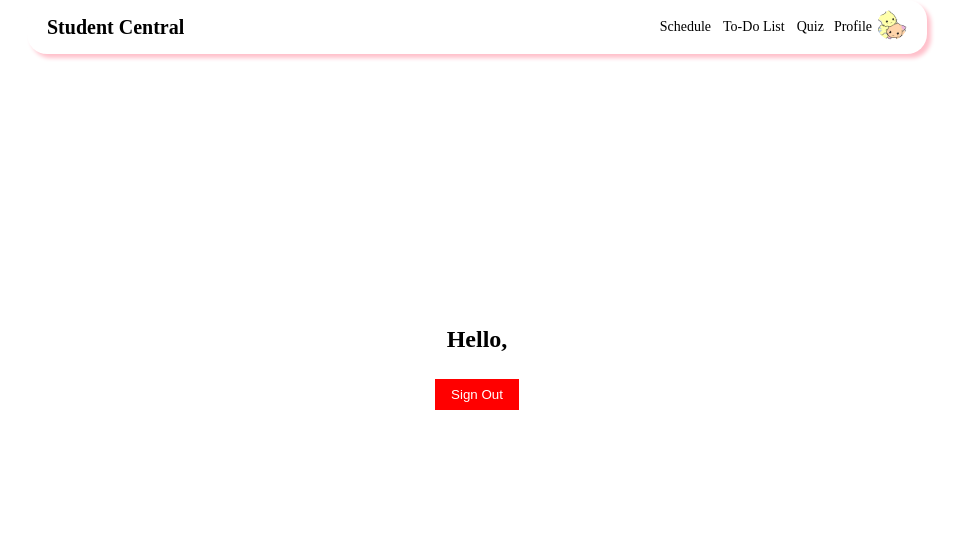
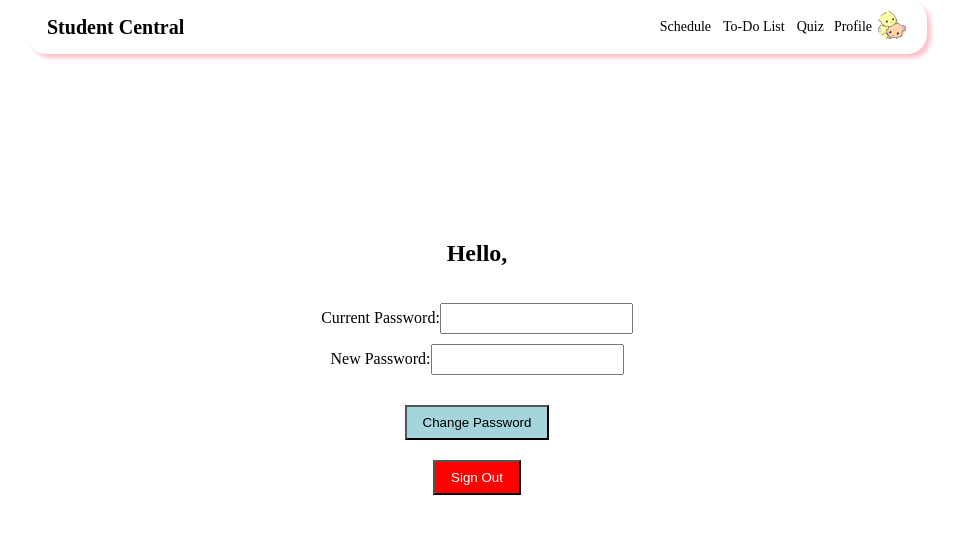
Before and after one commit to nyang5504/Student-Central, a React (Create React App) app in the folder student-central/: page /profile in a window 1280 px wide. Shown: the top 534 px of the page, without its empty margins (163-1127 px from the left). Built offline with nearby package versions, Linux system fonts and the light colour scheme; no server answers.

Commit message:
Change password fix

```diff
--- a/student-central/src/components/Profile.js
+++ b/student-central/src/components/Profile.js
@@ -6,18 +6,26 @@ import '../styles/Profile.css';
 const Profile = () => {
     const navigate = useNavigate();
     const [user, setUser] = useState({});
+    const [pass, setPass] = useState('');
+    const [newPass, setNewPass] = useState('');
+    const [successMsg, setSuccessMsg] = useState('');
+    const [errorMsg, setErrorMsg] = useState('');
 
+    //Render the data fetching for the async component
     useEffect(() => {
         fetchProfile();
     }, []);
 
+    // Fetch user data
     const fetchProfile = async () => {
         try {
             const response = await fetch('http://localhost:4000/api/profile', {
                 method: 'GET',
+                //Used for cookies
                 credentials: 'include',
             });
 
+            //If response from fetching user data is valid, update username
             if (response.ok) {
                 const profileData = await response.json();
                 setUser(profileData);
@@ -29,6 +37,39 @@ const Profile = () => {
         }
     };
 
+    //Function to change password
+    const changePassword = async (e) => {
+        // Prevents page from refreshing
+        e.preventDefault();
+
+        try {
+          const response = await fetch('http://localhost:4000/api/change-password', {
+            method: 'POST',
+            headers: { 'Content-Type': 'application/json' },
+            // JSON body request
+            body: JSON.stringify({ username: user.username, password: pass, newPassword: newPass }),
+            // Used for cookies
+            credentials: 'include',
+          });
+          // If the response is valid, set the values
+          if (response.ok) {
+            setPass('');
+            setNewPass('');
+            setSuccessMsg('Password changed successfully.');
+            setErrorMsg('');
+          } else {
+            const errorData = await response.json();
+            setErrorMsg(errorData.error);
+            setSuccessMsg('');
+          }
+        } catch (error) {
+          console.error('Error changing password:', error);
+          setErrorMsg('Failed to change password.');
+          setSuccessMsg('');
+        }
+      };
+
+    // Delete cookie and user session
     const signOut = async () => {
         try {
             const response = await fetch('http://localhost:4000/api/sign-out', {
@@ -36,6 +77,7 @@ const Profile = () => {
                 credentials: 'include',
             });
 
+            // If cookie is deleted, the user is redirected to the login page
             if (response.ok) {
                 navigate('/login');
             } else {
@@ -50,7 +92,22 @@ const Profile = () => {
         <div className="profile-container">
             <NavBar />
             <h2 className="title">Hello, {user.username}</h2>
-            <button onClick={signOut}>Sign Out</button>
+            <div className="password-change">
+        <form onSubmit={changePassword}>
+          <div>
+            <label>Current Password:</label>
+            <input type="password" value={pass} onChange={(e) => setPass(e.target.value)} />
+          </div>
+          <div>
+            <label>New Password:</label>
+            <input type="password" value={newPass} onChange={(e) => setNewPass(e.target.value)} />
+          </div>
+          <button id="change-password" type="submit">Change Password</button>
+          {successMsg && <p>{successMsg}</p>}
+          {errorMsg && <p>{errorMsg}</p>}
+        </form>
+            <button id="sign-out" onClick={signOut}>Sign Out</button>
+        </div>
         </div>
     );
 };
--- a/student-central/src/styles/Profile.css
+++ b/student-central/src/styles/Profile.css
@@ -13,13 +13,38 @@
   margin-bottom: 16px;
 }
 
+.password-change {
+  margin-top: 20px;
+  display: flex;
+  flex-direction: column;
+  align-items: center;
+}
+
+form {
+  display: flex;
+  flex-direction: column;
+  align-items: center;
+}
+
+input {
+  margin-bottom: 10px;
+  padding: 6px;
+}
+
 button {
-    margin-top: 10px;
+  margin-top: 20px;
   padding: 8px 16px;
+  cursor: pointer;
+}
+
+#sign-out {
   background-color: red;
   color: white;
-    border: none;
-    cursor: pointer;
+}
+
+#change-password {
+  background-color: #a4d4dc;
+  color:black
 }
 
 p {
```
Lines whose indentation alone changed are shown as unchanged.
